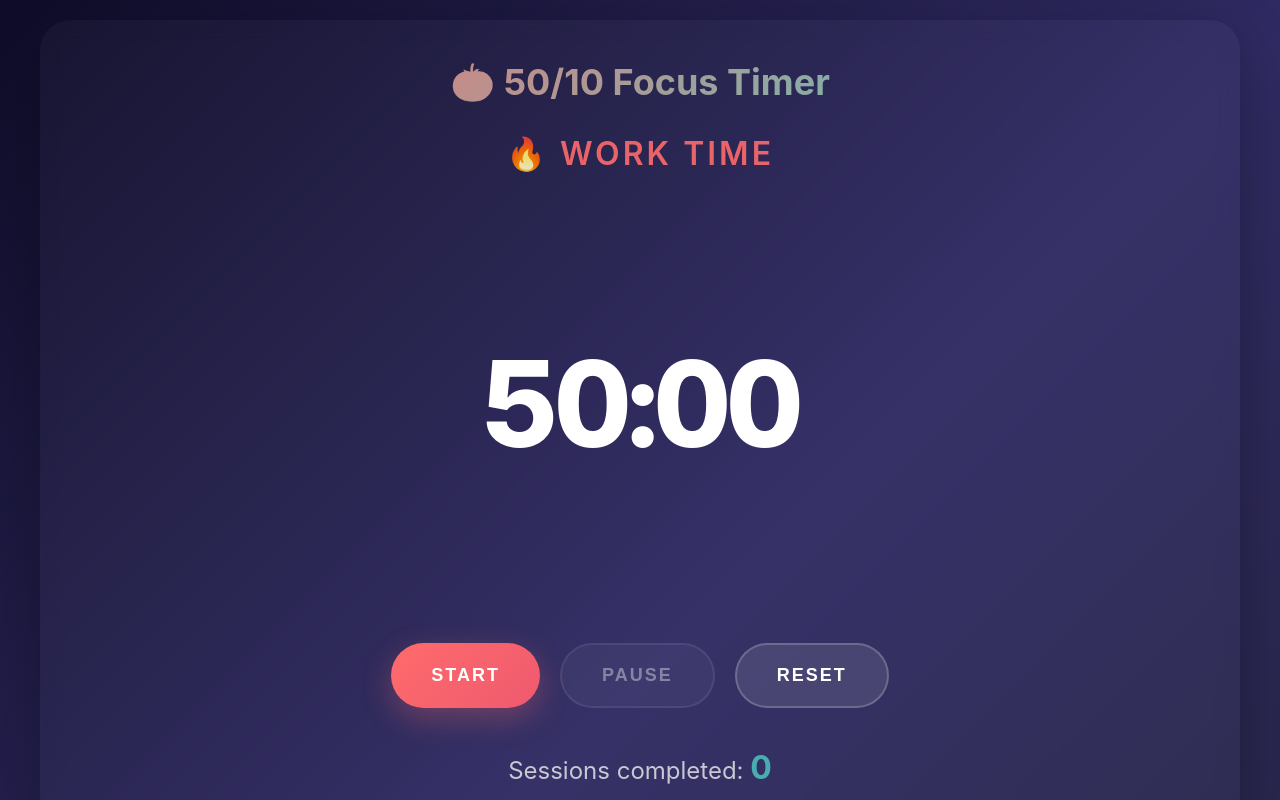
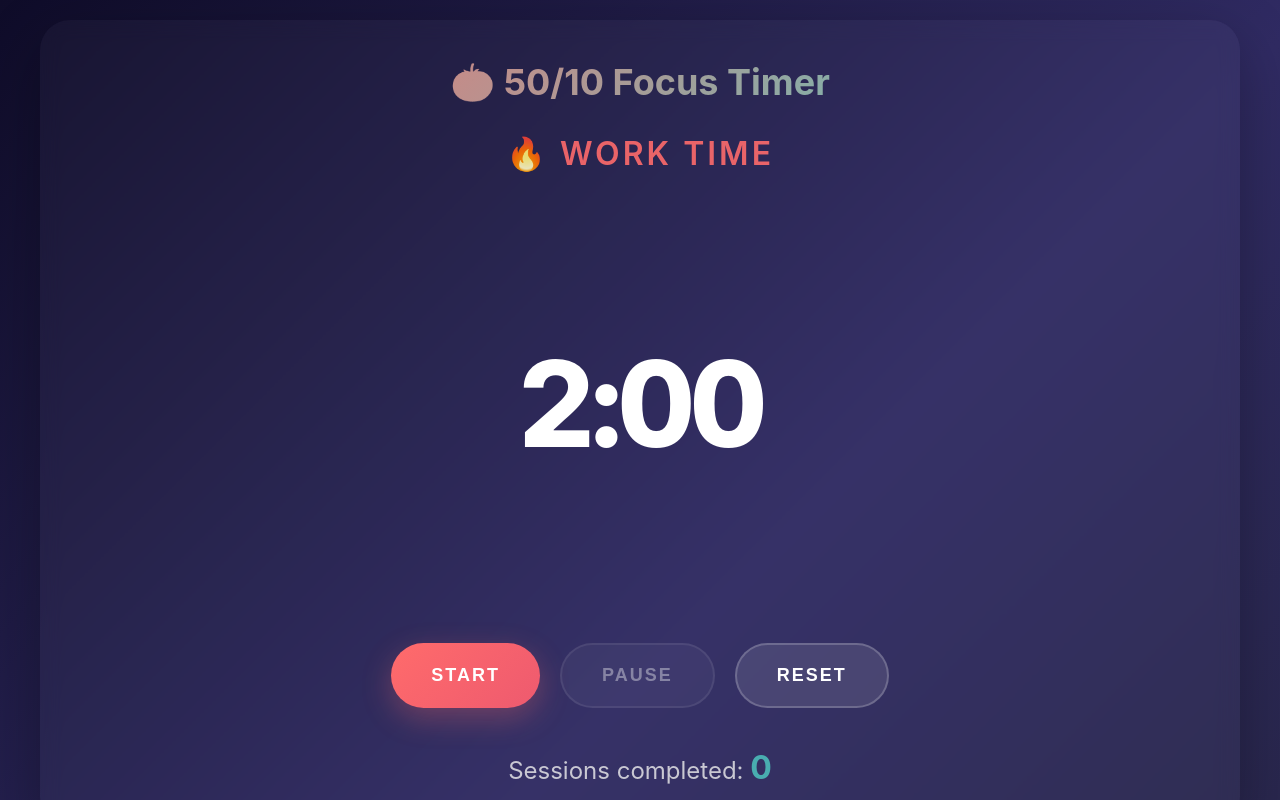
Before and after one commit to nncsvt/podomoro-app, a plain HTML site: page index.html in a window 1280 px wide. Shown: the top 800 px of the page. Drawn offline with Linux system fonts and the light colour scheme.

Commit message:
Worktime Update

```diff
--- a/index.html
+++ b/index.html
@@ -459,8 +459,8 @@
     </div>
 
     <script>
-        const WORK_TIME = 50 * 60;
-        const BREAK_TIME = 10 * 60;
+        const WORK_TIME = 2 * 60;
+        const BREAK_TIME = 1 * 60;
 
         let timeLeft = WORK_TIME;
         let isRunning = false;
@@ -531,13 +531,13 @@
             const progress = (totalTime - timeLeft) / totalTime;
             const offset = circumference - progress * circumference;
             progressCircle.style.strokeDashoffset = offset;
-            progressCircle.style.stroke = isWorkSession ? '#ff6b6b' : '#4ecdc4';
+            progressCircle.style.stroke = isWorkSession? '#ff6b6b' : '#4ecdc4';
         }
 
         function updateDisplay() {
             timerDisplay.textContent = formatTime(timeLeft);
             statusDisplay.textContent = isWorkSession ? '🔥 Work Time' : '☕ Break Time';
-            statusDisplay.className = isWorkSession ? 'status work' : 'status break';
+            statusDisplay.className = isWorkSession ? 'status work': 'status break';
             updateProgress();
         }
 
```
